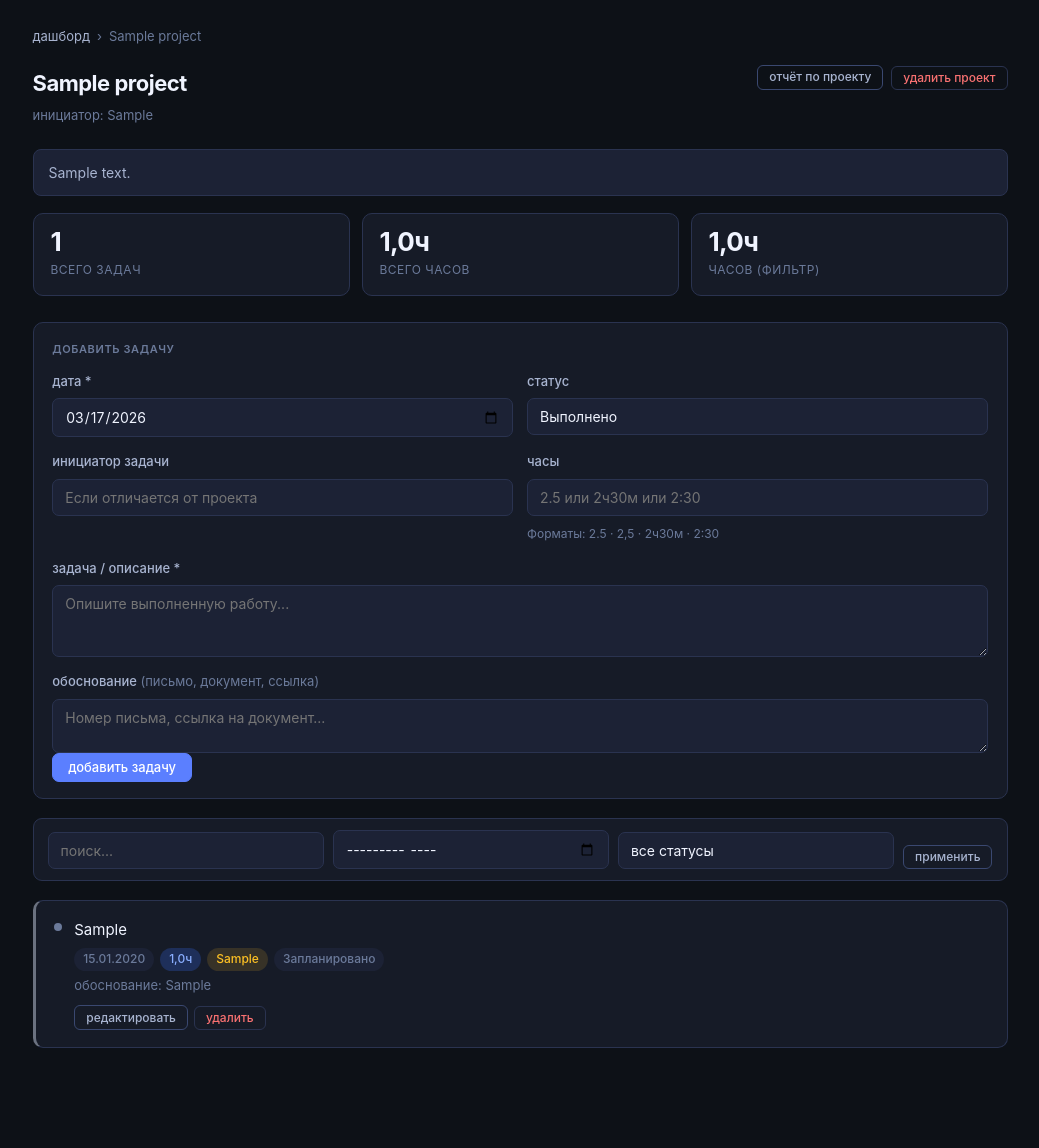
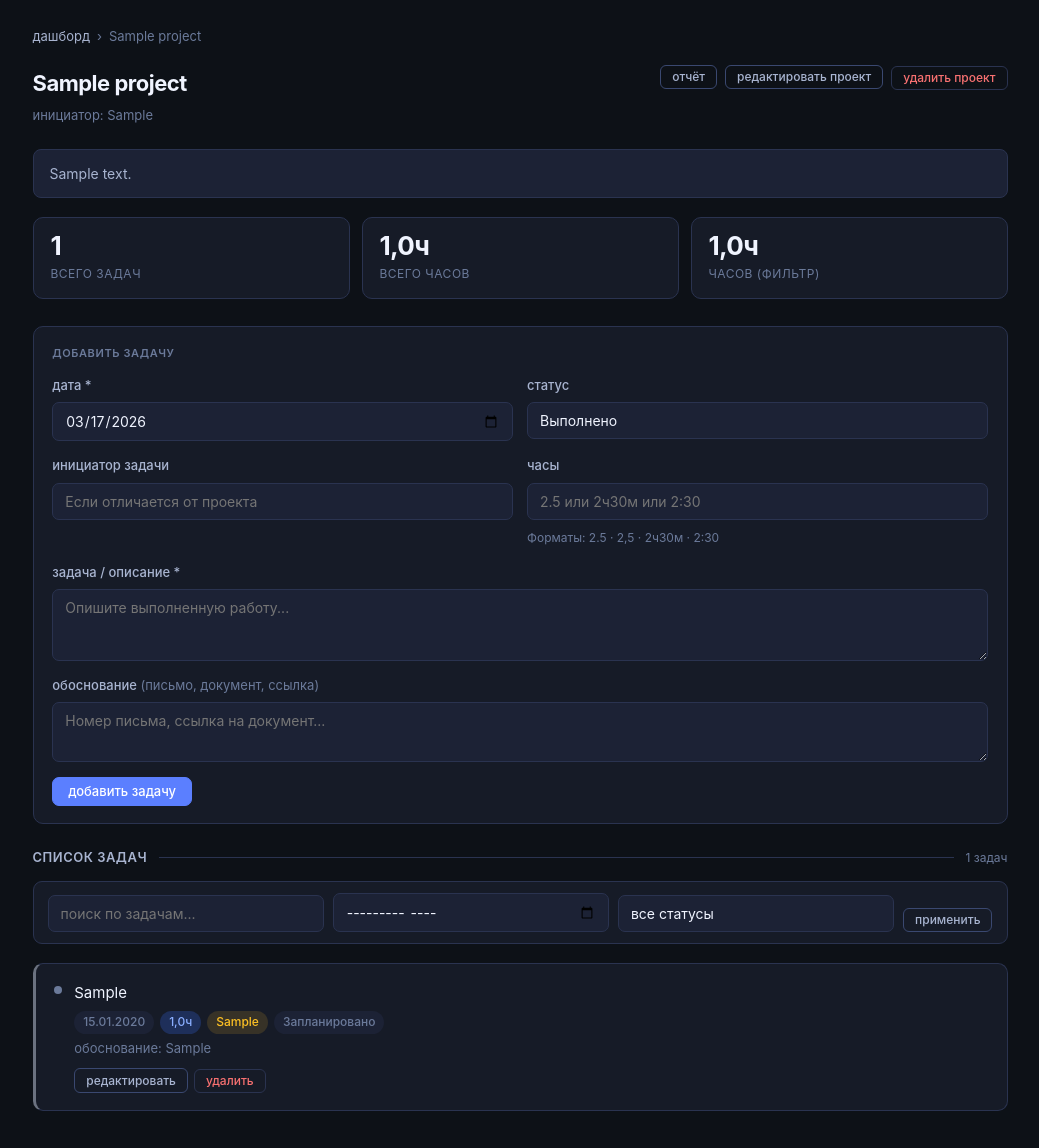
Before and after one commit to Maniloc/TaskLogger, a Django app: page /projects/1/ in a window 1280 px wide. Shown: the part 52-1200 px from the top of the page, without its empty margins (120-1159 px from the left). Before the commit the page ends 1100 px from the top, so only its background shows below. Run offline with Django 4.2, Linux system fonts and the light colour scheme; a user stored in the database is signed in; tables that the repository leaves empty hold one stand-in row (values such as "Sample post"); parts of the project's set-up code (start-up, migrations or seed data) failed here and were passed over.

Commit message:
fix: project_detail UX — spacing, separator, edit project
Spacing fixes:
- Added margin-top:1rem before submit button (no longer overlaps textarea)
- Consistent padding in form fields (14px vertical gap between rows)

Filter bar separation:
- Added labeled divider between add-task form and task list:
  'список задач' with horizontal rule + task count
- Filter bar now clearly belongs to the task list, not the form

Edit project:
- Added 'редактировать проект' button in page header
- Reveals inline edit form (name, initiator, description)
- New project_edit view with @require_POST
- New URL: POST /projects/<pk>/edit/

```diff
--- a/projects/templates/projects/project_detail.html
+++ b/projects/templates/projects/project_detail.html
@@ -8,13 +8,15 @@
   {{ project.name }}
 </div>
 
+<!-- Project header -->
 <div class="page-header">
   <div>
     <div class="page-title">{{ project.name }}</div>
     {% if project.initiator %}<div class="page-sub">инициатор: {{ project.initiator }}</div>{% endif %}
   </div>
-  <div style="display:flex;gap:8px;flex-wrap:wrap">
-    <a href="{% url 'report' %}?project={{ project.pk }}" class="btn btn-ghost btn-sm">отчёт по проекту</a>
+  <div style="display:flex;gap:8px;flex-wrap:wrap;align-items:center">
+    <a href="{% url 'report' %}?project={{ project.pk }}" class="btn btn-ghost btn-sm">отчёт</a>
+    <button class="btn btn-ghost btn-sm" onclick="document.getElementById('edit-proj').style.display=document.getElementById('edit-proj').style.display==='none'?'block':'none'">редактировать проект</button>
     <form method="post" action="{% url 'project_delete' project.pk %}" style="display:inline"
           onsubmit="return confirm('Удалить проект «{{ project.name }}» и {{ page_obj.paginator.count }} задач?')">
       {% csrf_token %}
@@ -23,8 +25,27 @@
   </div>
 </div>
 
+<!-- Edit project form (hidden by default) -->
+<div id="edit-proj" style="display:none;margin-bottom:1.25rem">
+  <div class="card">
+    <div class="card-title">редактировать проект</div>
+    <form method="post" action="{% url 'project_edit' project.pk %}">
+      {% csrf_token %}
+      <div class="form-grid">
+        <div class="fg"><label>название *</label><input type="text" name="name" value="{{ project.name }}" required></div>
+        <div class="fg"><label>инициатор</label><input type="text" name="initiator" value="{{ project.initiator }}"></div>
+        <div class="fg full"><label>описание / обоснование</label><textarea name="description" style="min-height:60px">{{ project.description }}</textarea></div>
+      </div>
+      <div style="display:flex;gap:8px;margin-top:6px">
+        <button type="submit" class="btn btn-primary">сохранить</button>
+        <button type="button" class="btn btn-ghost" onclick="document.getElementById('edit-proj').style.display='none'">отмена</button>
+      </div>
+    </form>
+  </div>
+</div>
+
 {% if project.description %}
-<div style="font-size:14px;color:var(--text2);margin-bottom:1.125rem;padding:11px 15px;background:var(--bg3);border-radius:8px;border:1px solid var(--border);line-height:1.65">
+<div style="font-size:14px;color:var(--text2);margin-bottom:1.25rem;padding:12px 16px;background:var(--bg3);border-radius:8px;border:1px solid var(--border);line-height:1.65">
   {{ project.description }}
 </div>
 {% endif %}
@@ -35,39 +56,67 @@
   <div class="stat-card"><div class="stat-val">{{ total_hours|floatformat:1 }}ч</div><div class="stat-lbl">часов (фильтр)</div></div>
 </div>
 
-<div class="card" style="margin-bottom:1.25rem">
+<!-- Add task form -->
+<div class="card" style="margin-bottom:1.5rem">
   <div class="card-title">добавить задачу</div>
   <form method="post" action="{% url 'task_create' project.pk %}">
     {% csrf_token %}
     <div class="form-grid">
-      <div class="fg"><label>дата *</label><input type="date" name="date" value="{% now 'Y-m-d' %}" required></div>
+      <div class="fg">
+        <label>дата *</label>
+        <input type="date" name="date" value="{% now 'Y-m-d' %}" required>
+      </div>
       <div class="fg">
         <label>статус</label>
-        <select name="status">{% for val,label in status_choices %}<option value="{{ val }}"{% if val == 'done' %} selected{% endif %}>{{ label }}</option>{% endfor %}</select>
+        <select name="status">
+          {% for val,label in status_choices %}
+          <option value="{{ val }}"{% if val == 'done' %} selected{% endif %}>{{ label }}</option>
+          {% endfor %}
+        </select>
       </div>
-      <div class="fg"><label>инициатор задачи</label><input type="text" name="initiator" placeholder="Если отличается от проекта"></div>
+      <div class="fg">
+        <label>инициатор задачи</label>
+        <input type="text" name="initiator" placeholder="Если отличается от проекта">
+      </div>
       <div class="fg">
         <label>часы</label>
         <input type="text" name="hours" placeholder="2.5 или 2ч30м или 2:30">
         <span class="field-hint">Форматы: 2.5 · 2,5 · 2ч30м · 2:30</span>
       </div>
-      <div class="fg full"><label>задача / описание *</label><textarea name="task" placeholder="Опишите выполненную работу..." required></textarea></div>
+      <div class="fg full">
+        <label>задача / описание *</label>
+        <textarea name="task" placeholder="Опишите выполненную работу..." required></textarea>
+      </div>
       <div class="fg full">
         <label>обоснование <span style="font-weight:400;color:var(--text3)">(письмо, документ, ссылка)</span></label>
-        <textarea name="basis" style="min-height:52px" placeholder="Номер письма, ссылка на документ..."></textarea>
+        <textarea name="basis" style="min-height:60px" placeholder="Номер письма, ссылка на документ..."></textarea>
       </div>
     </div>
-    <button type="submit" class="btn btn-primary">добавить задачу</button>
+    <div style="margin-top:1rem">
+      <button type="submit" class="btn btn-primary">добавить задачу</button>
+    </div>
   </form>
 </div>
 
+<!-- Task list section — visually separated -->
+<div style="display:flex;align-items:center;gap:12px;margin-bottom:.875rem">
+  <div style="font-size:13px;font-weight:600;color:var(--text2);text-transform:uppercase;letter-spacing:.5px;white-space:nowrap">
+    список задач
+  </div>
+  <div style="flex:1;height:1px;background:var(--border)"></div>
+  <div style="font-size:12px;color:var(--text3)">{{ page_obj.paginator.count }} задач</div>
+</div>
+
+<!-- Filters -->
 <div class="filter-bar">
   <form method="get" style="display:contents">
-    <input type="text" name="search" placeholder="поиск..." value="{{ search }}">
+    <input type="text" name="search" placeholder="поиск по задачам..." value="{{ search }}">
     <input type="month" name="month" value="{{ month }}">
     <select name="status">
       <option value="">все статусы</option>
-      {% for val,label in status_choices %}<option value="{{ val }}"{% if val == status_filter %} selected{% endif %}>{{ label }}</option>{% endfor %}
+      {% for val,label in status_choices %}
+      <option value="{{ val }}"{% if val == status_filter %} selected{% endif %}>{{ label }}</option>
+      {% endfor %}
     </select>
     <button type="submit" class="btn btn-ghost btn-sm">применить</button>
     {% if search or month or status_filter %}
@@ -98,7 +147,8 @@
           <a href="{% url 'task_edit' task.pk %}" class="btn btn-ghost btn-sm">редактировать</a>
           <form method="post" action="{% url 'task_delete' task.pk %}" style="display:inline"
                 onsubmit="return confirm('Удалить задачу?')">
-            {% csrf_token %}<button type="submit" class="btn btn-danger btn-sm">удалить</button>
+            {% csrf_token %}
+            <button type="submit" class="btn btn-danger btn-sm">удалить</button>
           </form>
         </div>
       </div>
@@ -108,14 +158,18 @@
 
   {% if page_obj.has_other_pages %}
   <div class="pagination">
-    {% if page_obj.has_previous %}<a class="page-link" href="?{% if search %}search={{ search }}&{% endif %}{% if month %}month={{ month }}&{% endif %}{% if status_filter %}status={{ status_filter }}&{% endif %}page={{ page_obj.previous_page_number }}">←</a>{% endif %}
+    {% if page_obj.has_previous %}
+    <a class="page-link" href="?{% if search %}search={{ search }}&{% endif %}{% if month %}month={{ month }}&{% endif %}{% if status_filter %}status={{ status_filter }}&{% endif %}page={{ page_obj.previous_page_number }}">←</a>
+    {% endif %}
     {% for n in page_obj.paginator.page_range %}
       {% if n == page_obj.number %}<span class="page-link current">{{ n }}</span>
       {% elif n == 1 or n == page_obj.paginator.num_pages or n|add:"-1" == page_obj.number or n|add:"1" == page_obj.number %}
         <a class="page-link" href="?{% if search %}search={{ search }}&{% endif %}page={{ n }}">{{ n }}</a>
       {% endif %}
     {% endfor %}
-    {% if page_obj.has_next %}<a class="page-link" href="?{% if search %}search={{ search }}&{% endif %}{% if month %}month={{ month }}&{% endif %}{% if status_filter %}status={{ status_filter }}&{% endif %}page={{ page_obj.next_page_number }}">→</a>{% endif %}
+    {% if page_obj.has_next %}
+    <a class="page-link" href="?{% if search %}search={{ search }}&{% endif %}{% if month %}month={{ month }}&{% endif %}{% if status_filter %}status={{ status_filter }}&{% endif %}page={{ page_obj.next_page_number }}">→</a>
+    {% endif %}
   </div>
   {% endif %}
 {% else %}
--- a/projects/urls.py
+++ b/projects/urls.py
@@ -6,6 +6,7 @@ urlpatterns = [
     path('projects/create/', views.project_create, name='project_create'),
     path('projects/<int:pk>/', views.project_detail, name='project_detail'),
     path('projects/<int:pk>/delete/', views.project_delete, name='project_delete'),
+    path('projects/<int:pk>/edit/', views.project_edit, name='project_edit'),
     path('projects/<int:project_pk>/tasks/create/', views.task_create, name='task_create'),
     path('tasks/<int:pk>/delete/', views.task_delete, name='task_delete'),
     path('tasks/<int:pk>/edit/', views.task_edit, name='task_edit'),
--- a/projects/views.py
+++ b/projects/views.py
@@ -467,6 +467,22 @@ def _export_xlsx(tasks_list, date_from, date_to):
     return response
 
 
+
+@login_required
+@require_POST
+def project_edit(request, pk):
+    project = get_object_or_404(Project, pk=pk, user=request.user)
+    name = request.POST.get('name', '').strip()
+    if not name:
+        messages.error(request, 'Название проекта не может быть пустым')
+        return redirect('project_detail', pk=pk)
+    project.name = name
+    project.initiator = request.POST.get('initiator', '').strip()
+    project.description = request.POST.get('description', '').strip()
+    project.save()
+    messages.success(request, f'Проект «{project.name}» обновлён')
+    return redirect('project_detail', pk=pk)
+
 # ── Admin Panel ───────────────────────────────────────────
 
 
```
